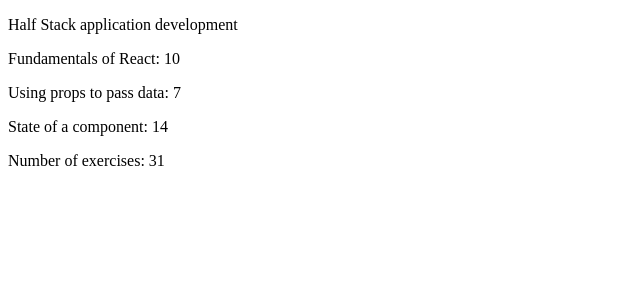
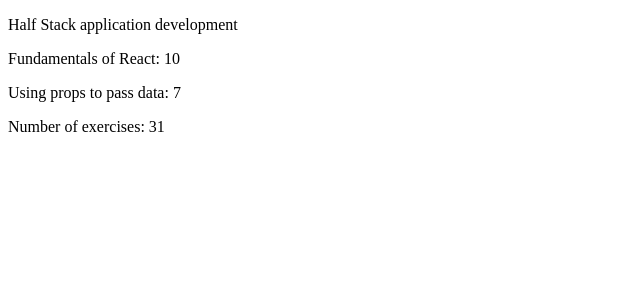
Before and after one commit to KevinLeonardoHUB/Fullstack_course, a React (Vite) app in the folder Part 1/course_info/: page / in a window 1280 px wide. Shown: the top 300 px of the page, without its empty margins (0-640 px from the left). Built offline with nearby package versions, Linux system fonts and the light colour scheme.

Commit message:
Exercise 1.4 done

```diff
--- a/Part 1/course_info/src/App.jsx
+++ b/Part 1/course_info/src/App.jsx
@@ -1,36 +1,49 @@
+const Header = (props) => {
+  return <p>
+    {props.coursename}
+    </p>;
+};
+
+const Content = (props) => {
+  return(
+    <div>
+      <p>{props.part[0].name}: {props.part[0].exercise}</p>
+      <p>{props.part[1].name}: {props.part[1].exercise}</p>
+    </div>
+  );
+};
+
+const Total = (props) => {
+  return(
+    <div>
+      <p>Number of exercises: {props.part[0].exercise + props.part[1].exercise + props.part[2].exercise}</p>
+    </div>
+  );
+}
+
 const App = () => {
   const course = "Half Stack application development";
 
-  const part1 = {
+  const part = [
+    {
       name: "Fundamentals of React",
       exercise: 10,
-  };
-
-  const part2 = {
+    },
+    {
       name: "Using props to pass data",
       exercise: 7,
-  };
-
-  const part3 = {
+    },
+    {
       name: "State of a component",
       exercise: 14,
-  };
+    },
+  ];
 
   return (
     <div>
-      <p>{course}</p>
-      <p>
-        {part1.name}: {part1.exercise}
-      </p>
-      <p>
-        {part2.name}: {part2.exercise}
-      </p>
-      <p>
-        {part3.name}: {part3.exercise}
-      </p>
-      <p>
-        Number of exercises: {part1.exercise + part2.exercise + part3.exercise}
-      </p>
+      <Header coursename={course} />
+      <Content part={part} />
+      <Total part={part} />
     </div>
   );
 };
```
Lines whose indentation alone changed are shown as unchanged.
